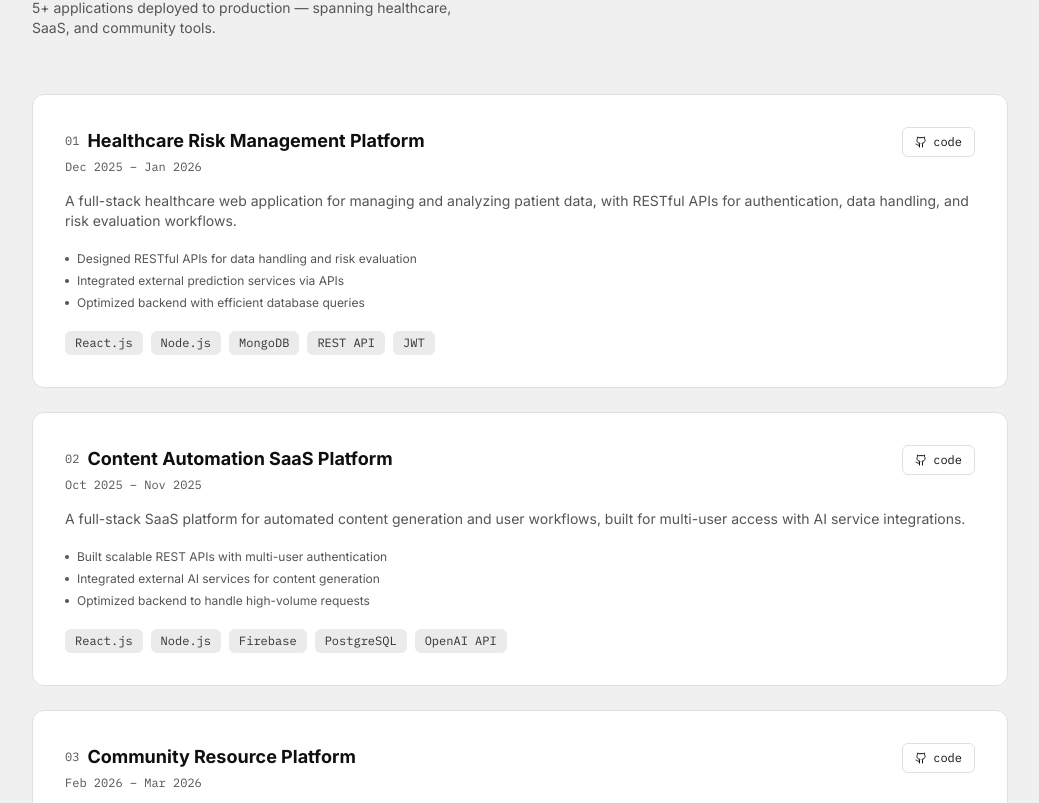
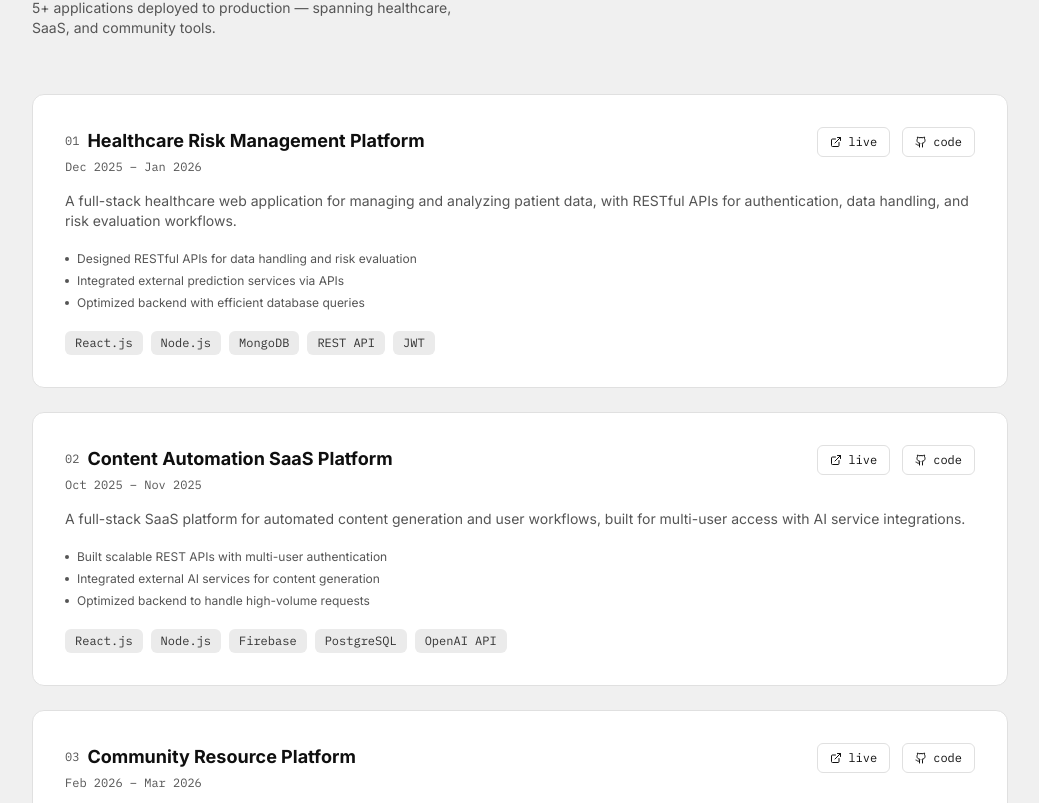
Before and after one commit to anirbandas-01/portfolio, a React (Vite) app: page / in a window 1280 px wide. Shown: the part 3437-4240 px from the top of the page, without its empty margins (120-1159 px from the left). Built offline with nearby package versions, Linux system fonts and the light colour scheme.

Commit message:
add live link to projects

```diff
--- a/src/sections/Projects.jsx
+++ b/src/sections/Projects.jsx
@@ -13,8 +13,8 @@ const PROJECTS = [
       'Integrated external prediction services via APIs',
       'Optimized backend with efficient database queries',
     ],
-    live: '#',
-    github: '#',
+    live: 'https://neonatal-risk-system.vercel.app/',
+    github: 'https://github.com/anirbandas-01/neonatal_risk_system',
   },
   {
     title: 'Content Automation SaaS Platform',
@@ -27,8 +27,8 @@ const PROJECTS = [
       'Integrated external AI services for content generation',
       'Optimized backend to handle high-volume requests',
     ],
-    live: '#',
-    github: '#',
+    live: 'https://quick-ai-ashy-alpha.vercel.app/',
+    github: 'https://github.com/anirbandas-01/AI-SaaS-App',
   },
   {
     title: 'Community Resource Platform',
@@ -41,8 +41,8 @@ const PROJECTS = [
       'Structured relational database schemas',
       'Optimized queries for efficient data retrieval',
     ],
-    live: '#',
-    github: '#',
+    live: 'https://community-sharing-platform.vercel.app/',
+    github: 'https://github.com/anirbandas-01/community-sharing-platform',
   },
 ]
 
@@ -90,7 +90,7 @@ export default function Projects() {
                   </div>
 
                   <div className="flex items-center gap-3">
-                    {project.live !== '#' && (
+                    {project.live && project.live !== '#' && (
                       <a
                         href={project.live}
                         target="_blank"
@@ -101,6 +101,7 @@ export default function Projects() {
                         live
                       </a>
                     )}
+                    {project.github && project.github !== '#' && (
                       <a
                         href={project.github}
                         target="_blank"
@@ -110,6 +111,7 @@ export default function Projects() {
                         <Github size={12} />
                         code
                       </a>
+                    )}
                   </div>
                 </div>
 
```
Lines whose indentation alone changed are shown as unchanged.
